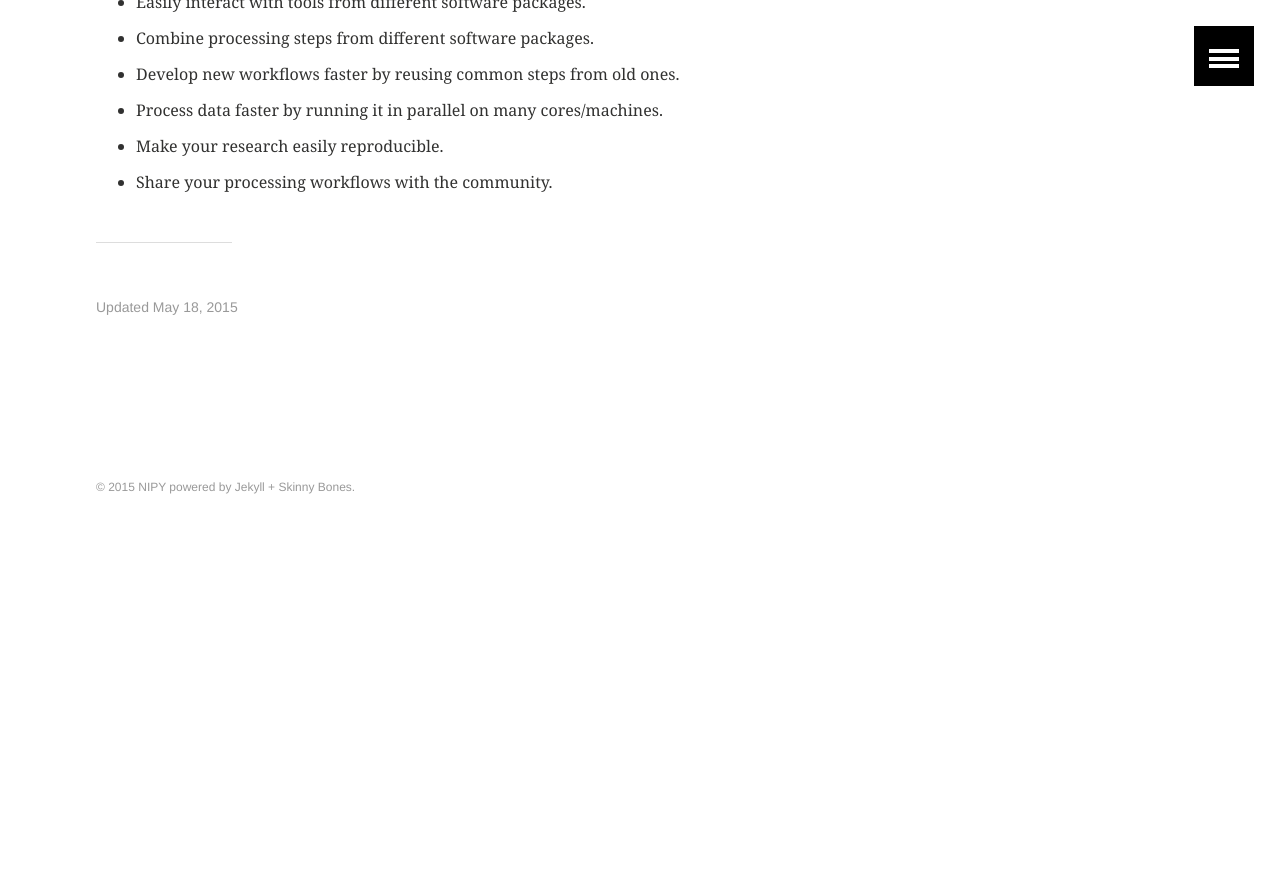
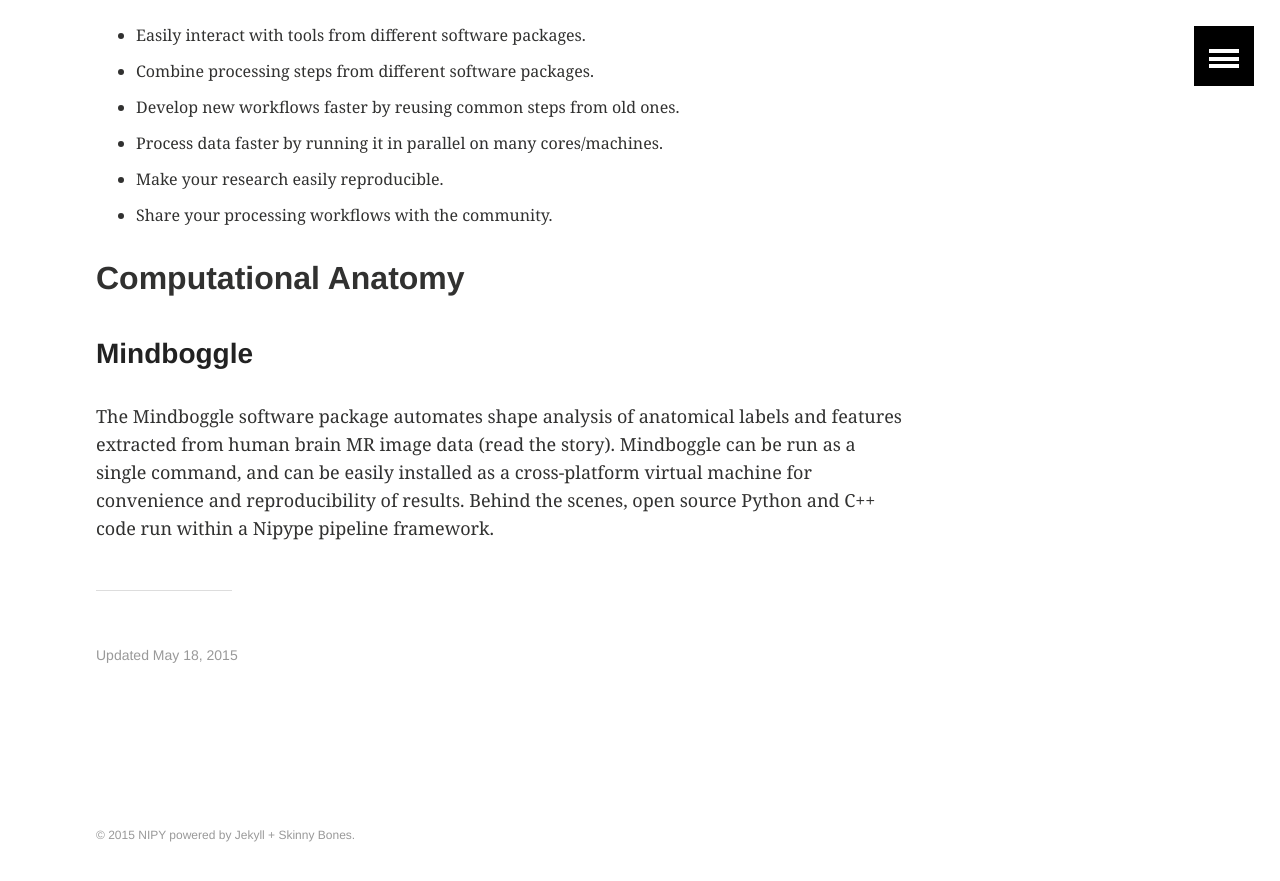
Before and after one commit to nipy/nipy.github.io, a Jekyll site: the page built from project-directory/index.md, in a window 1280 px wide and 900 px high, scrolled down 3592 px. Shown: the top 881 px of the window. Built offline with Jekyll 4.4.1, drawn with Linux system fonts in a browser that asks for light colours; before the commit the page ends 4165 px from its top, so only the background shows below that; some of the changed text lies outside the part shown.

Commit message:
Add Mindboggle to the project directory.

```diff
--- a/project-directory/index.md
+++ b/project-directory/index.md
@@ -86,3 +86,9 @@
 - Process data faster by running it in parallel on many cores/machines.
 - Make your research easily reproducible.
 - Share your processing workflows with the community.
+
+## Computational Anatomy
+
+### [Mindboggle](http://www.mindboggle.info/)
+
+The Mindboggle software package automates shape analysis of anatomical labels and features extracted from human brain MR image data (read the story). Mindboggle can be run as a single command, and can be easily installed as a cross-platform virtual machine for convenience and reproducibility of results. Behind the scenes, open source Python and C++ code run within a Nipype pipeline framework.
```
